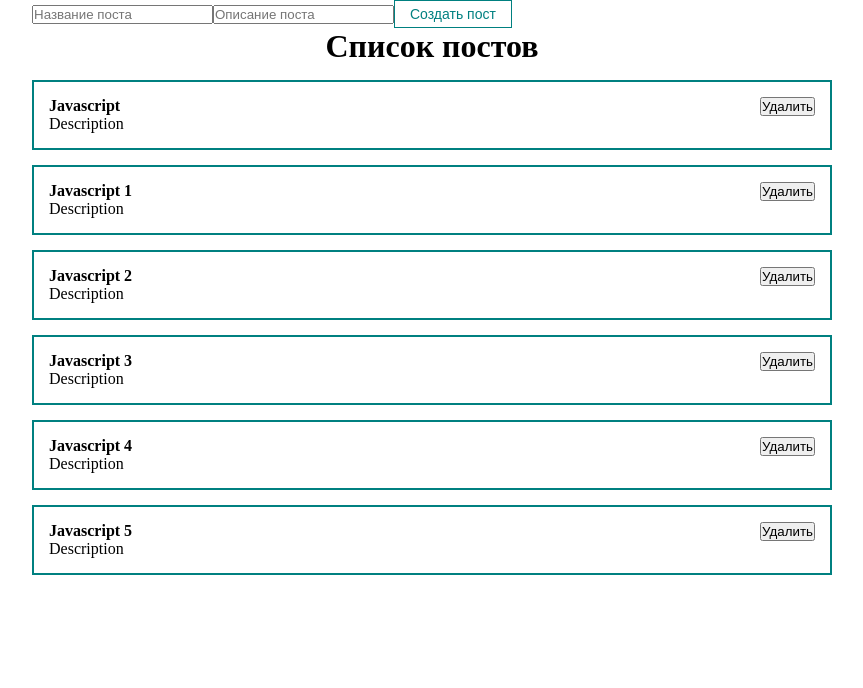
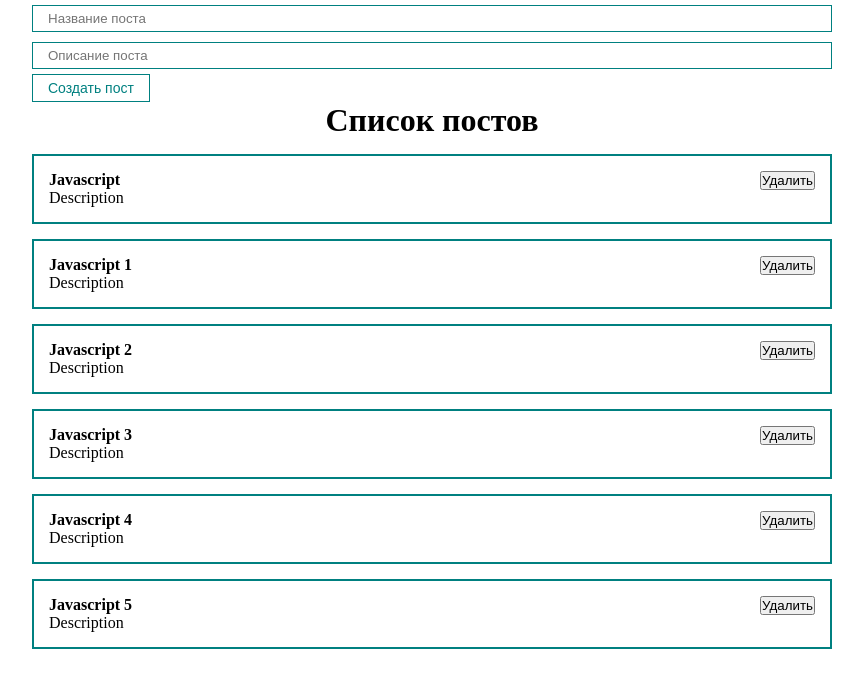
Before and after one commit to Forellko/react-course-ulbitv, a React (Create React App) app: page / in a window 1280 px wide. Shown: the top 688 px of the page, without its empty margins (208-1071 px from the left). Built offline with nearby package versions, Linux system fonts and the light colour scheme; the HTML template or start-up script is replaced by a standard one.

Commit message:
Add MyInput component

```diff
--- a/src/App.jsx
+++ b/src/App.jsx
@@ -1,6 +1,7 @@
 import { useState } from 'react';
 import PostList from './components/PostList';
 import MyButton from './components/UI/button/MyButton';
+import MyInput from './components/UI/input/MyInput';
 import './index.css';
 
 function App() {
@@ -16,8 +17,8 @@
   return (
     <div className="App">
       <form>
-        <input type="text" placeholder="Название поста" />
-        <input type="text" placeholder="Описание поста" />
+        <MyInput type="text" placeholder="Название поста" />
+        <MyInput type="text" placeholder="Описание поста" />
         <MyButton>Создать пост</MyButton>
       </form>
       <PostList posts={posts} title="JavaScript" />
--- /dev/null
+++ b/src/components/UI/input/MyInput.jsx
@@ -0,0 +1,6 @@
+import React from 'react';
+import classes from './MyInput.module.css';
+
+export default function MyInput(props) {
+  return <input {...props} className={classes.myInput} />;
+}
--- /dev/null
+++ b/src/components/UI/input/MyInput.module.css
@@ -0,0 +1,6 @@
+.myInput {
+  width: 100%;
+  padding: 5px 15px;
+  margin: 5px 0;
+  border: 1px solid teal;
+}
```
